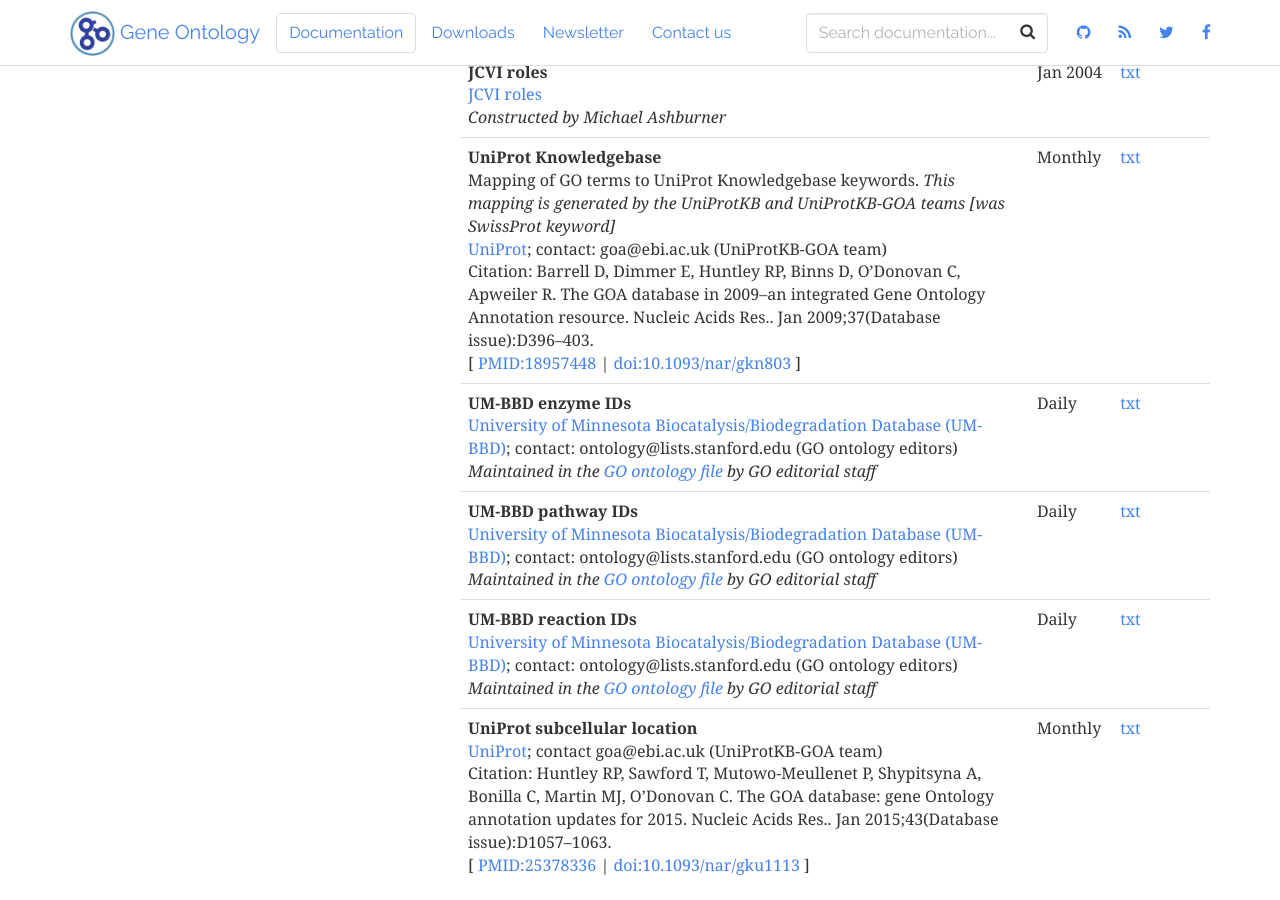
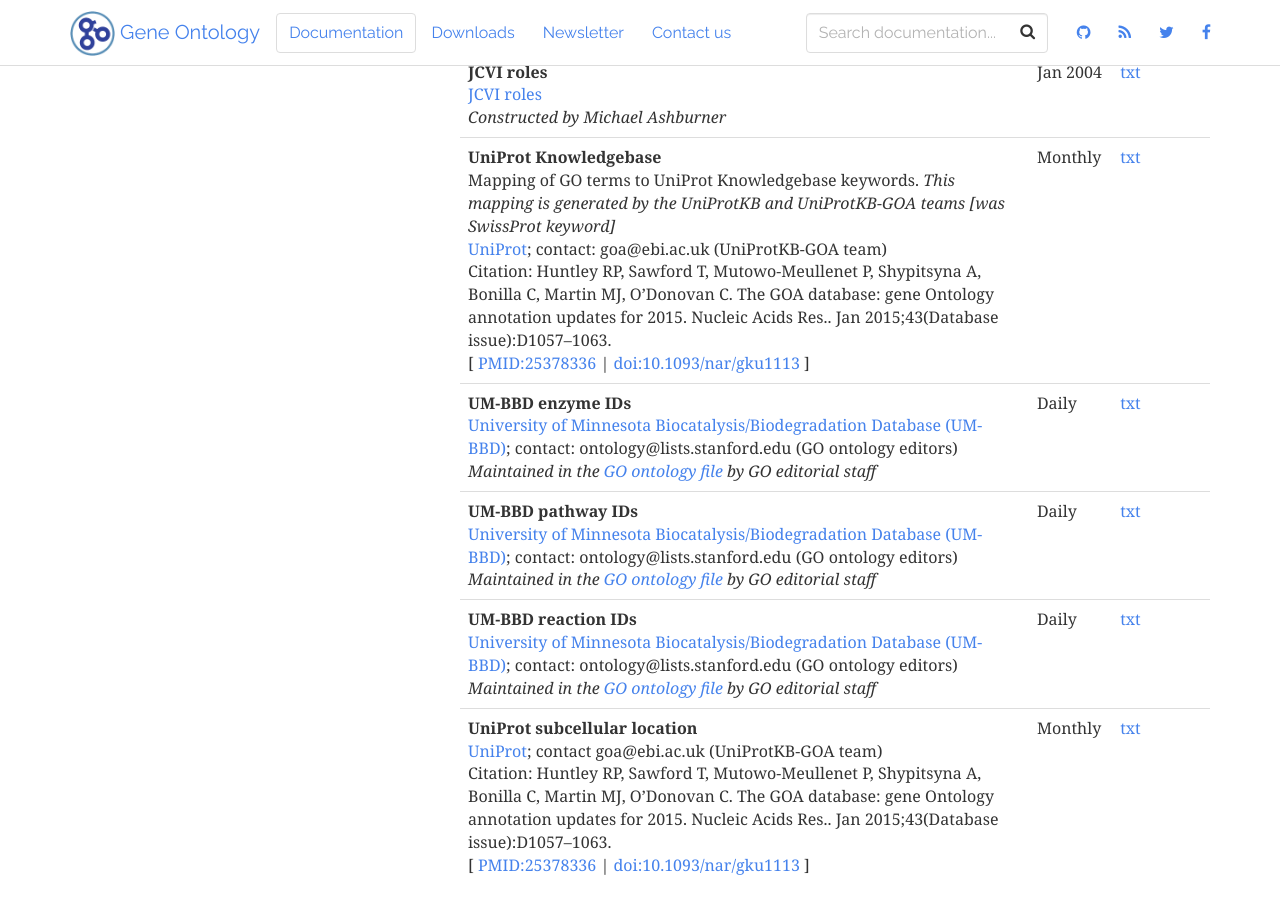
Before and after one commit to geneontology/geneontology.github.io, a Jekyll site: the page built from docs/_docs/download-mappings.md, in a window 1280 px wide and 900 px high, scrolled down 4802 px. Built offline with Jekyll 4.4.1, drawn with Linux system fonts in a browser that asks for light colours; nearby versions of some CDN libraries.

Commit message:
Update download-mappings.md

```diff
--- a/docs/_docs/download-mappings.md
+++ b/docs/_docs/download-mappings.md
@@ -59,7 +59,7 @@
 |**SMART domains**<br> [SMART](http://smart.embl-heidelberg.de/); contact: interhelp@ebi.ac.uk (InterPro team)<br> *This mapping is generated from data supplied by [InterPro](http://www.ebi.ac.uk/interpro/) for the InterPro2GO mapping*<br>Citation:Letunic I, Bork P; 20 years of the SMART protein domain annotation resource. Nucleic Acids Res.. Jan 2018;46(D1):D493–D496. <br> [ [PMID:29040681](http://www.ncbi.nlm.nih.gov/pubmed/29040681) \| [doi.org/10.1093/nar/gkx922]( https://doi.org/10.1093/nar/gkx922) ]|Monthly |	[txt](http://geneontology.org/external2go/smart2go)|
 |**JCVI (TIGRFAM) protein families**<br>[JCVI (TIGRFAM) protein families](http://www.jcvi.org/cms/research/projects/tigrfams/overview/)<br>*Constructed by Michelle Gwinn and other TIGR staff*|Monthly |	[txt](http://geneontology.org/external2go/tigrfams2go)|
 |**JCVI roles**<br>[JCVI roles](http://cmr.jcvi.org/cgi-bin/CMR/RoleIds.cgi)<br>  *Constructed by Michael Ashburner*|Jan 2004 	|[txt](http://geneontology.org/external2go/tigr2go)|
-|**UniProt Knowledgebase**<br> Mapping of GO terms to UniProt Knowledgebase keywords. *This mapping is generated by the UniProtKB and UniProtKB-GOA teams [was SwissProt keyword]*<br>  [UniProt](http://www.uniprot.org/); contact: goa@ebi.ac.uk (UniProtKB-GOA team) <br> Citation: Barrell D, Dimmer E, Huntley RP, Binns D, O'Donovan C, Apweiler R. The GOA database in 2009--an integrated Gene Ontology Annotation resource. Nucleic Acids Res.. Jan 2009;37(Database issue):D396–403. <br>[ [PMID:18957448](http://www.ncbi.nlm.nih.gov/pubmed/18957448) \| [doi:10.1093/nar/gkn803](http://dx.doi.org/10.1093/nar/gkn803) ]|Monthly |	[txt](http://geneontology.org/external2go/uniprotkb_kw2go)|
+|**UniProt Knowledgebase**<br> Mapping of GO terms to UniProt Knowledgebase keywords. *This mapping is generated by the UniProtKB and UniProtKB-GOA teams [was SwissProt keyword]*<br>  [UniProt](http://www.uniprot.org/); contact: goa@ebi.ac.uk (UniProtKB-GOA team) <br> Citation: Huntley RP, Sawford T, Mutowo-Meullenet P, Shypitsyna A, Bonilla C, Martin MJ, O’Donovan C. The GOA database: gene Ontology annotation updates for 2015.  Nucleic Acids Res.. Jan 2015;43(Database issue):D1057–1063. <br>[ [PMID:25378336](https://www.ncbi.nlm.nih.gov/pubmed/25378336) \| [doi:10.1093/nar/gku1113](http://dx.doi.org/10.1093/nar/gku1113) ]|Monthly |	[txt](http://geneontology.org/external2go/uniprotkb_kw2go)|
 |**UM-BBD enzyme IDs**<br> [University of Minnesota Biocatalysis/Biodegradation Database (UM-BBD)](http://umbbd.msi.umn.edu/); contact: ontology@lists.stanford.edu (GO ontology editors)<br> *Maintained in the [GO ontology file](http://geneontology.org/GO.downloads.ontology.shtml) by GO editorial staff*|Daily |	[txt](http://geneontology.org/external2go/um-bbd_enzymeid2go)|
 |**UM-BBD pathway IDs**<br> [University of Minnesota Biocatalysis/Biodegradation Database (UM-BBD)](http://umbbd.msi.umn.edu/); contact: ontology@lists.stanford.edu (GO ontology editors)<br> *Maintained in the [GO ontology file](http://geneontology.org/GO.downloads.ontology.shtml) by GO editorial staff*|Daily 	|[txt](http://geneontology.org/external2go/um-bbd_pathwayid2go)|
 |**UM-BBD reaction IDs**<br> [University of Minnesota Biocatalysis/Biodegradation Database (UM-BBD)](http://umbbd.msi.umn.edu/); contact: ontology@lists.stanford.edu (GO ontology editors)<br> *Maintained in the [GO ontology file](http://geneontology.org/GO.downloads.ontology.shtml) by GO editorial staff*|Daily	|[txt](http://geneontology.org/external2go/um-bbd_reactionid2go)|
```
